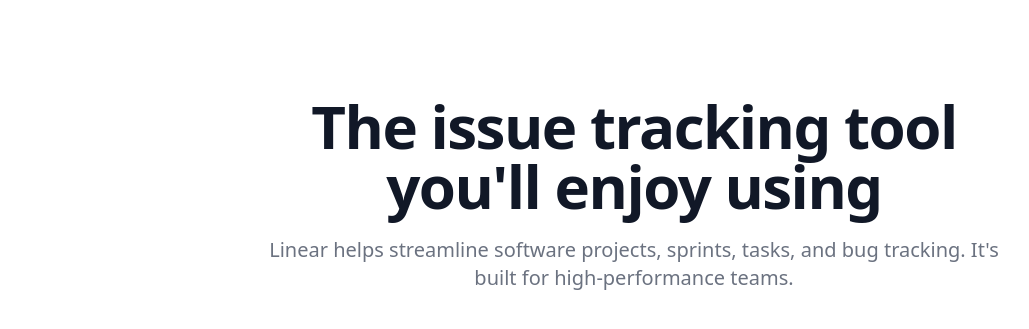
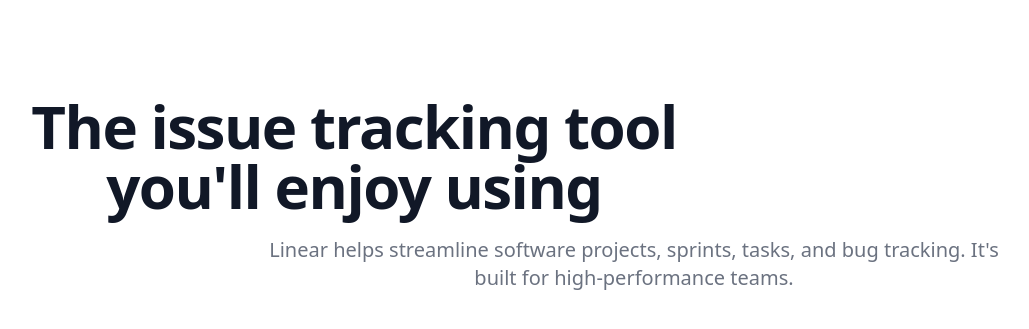
Before and after one commit to nathanclevenger/waitlist, a Jekyll site: the page built from README.md, in a window 1280 px wide. Shown: the top 329 px of the page, without its empty margins (6-1035 px from the left). Built offline with Jekyll 4.4.1, drawn with Linux system fonts in a browser that asks for light colours; nearby versions of some CDN libraries; our own code applies the rules of GitHub Pages for plain Markdown files.

Commit message:
Update default.html

```diff
--- a/_layouts/default.html
+++ b/_layouts/default.html
@@ -19,7 +19,7 @@
 <body>
   <div class="mx-auto my-auto mt-16 max-w-7xl px-4 sm:mt-24 sm:px-6">
     <div class="text-center">
-      <h1 class="text-4xl font-bold tracking-tight text-gray-900 sm:text-5xl md:text-6xl">
+      <h1 class="text-4xl font-bold tracking-tight text-gray-900 sm:text-5xl md:text-6xl max-w-2xl">
         <span class="block">The issue tracking tool <br/>you'll enjoy using</span>
       </h1>
       <p class="mx-auto mt-3 max-w-md text-base text-gray-500 sm:text-lg md:mt-5 md:max-w-3xl md:text-xl">Linear helps streamline software projects, sprints, tasks, and bug tracking. It's built for high-performance teams.</p>
```
